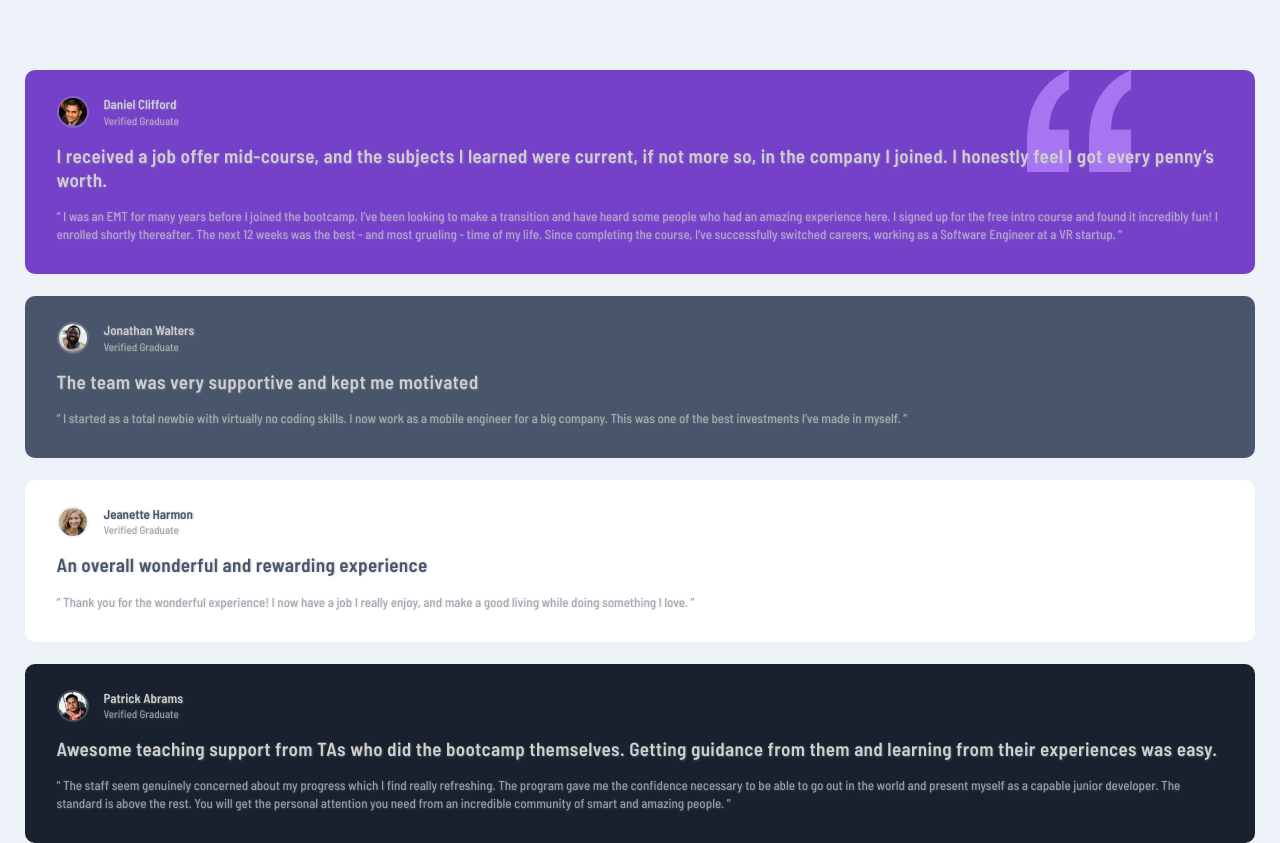
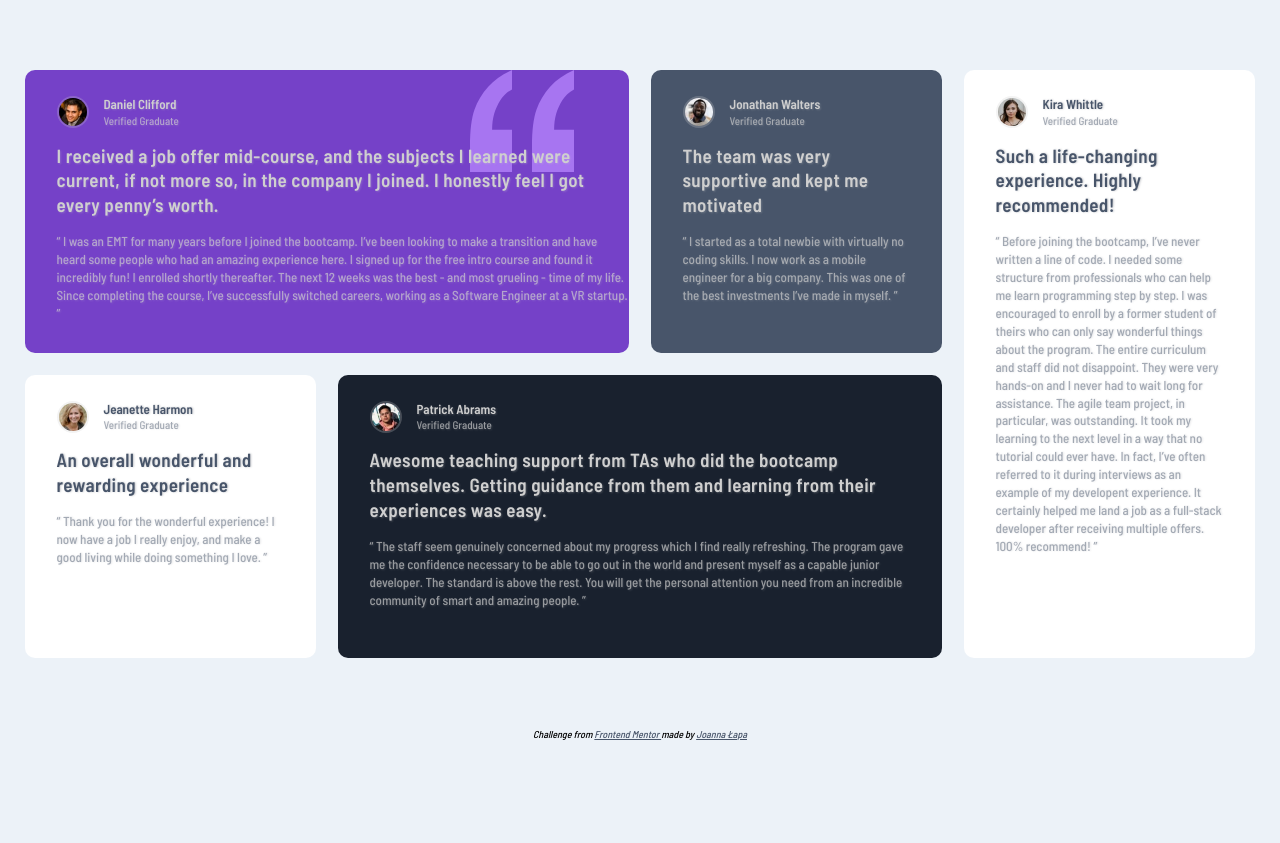
Before and after one commit to JoannaLapa/testimonials-grid-section-main, a website: page index.html in a window 1280 px wide. Shown: the top 843 px of the page. After the commit the page ends 800 px from the top, so only its background shows below. Drawn offline with Linux system fonts and the light colour scheme; files whose address does not match are found by name.

Commit message:
grid layout for tablet and desktop - framework finished

```diff
--- a/index.html
+++ b/index.html
@@ -17,7 +17,7 @@
   <main>
     <div class="wrapper">
 
-      <article class="article article--moderate-violet">
+      <article class="article article--moderate-violet grid--violet">
 
         <div class="article__box">
           <img class="article__img" src="src/img/image-daniel.jpg" alt="The photo of Daniel Clifford">
@@ -39,7 +39,7 @@
 
       </article>
 
-      <article class="article article--very-dark-grayish-blue">
+      <article class="article article--very-dark-grayish-blue grid--grey">
 
         <div class="article__box">
           <img class="article__img" src="src/img/image-jonathan.jpg" alt="The photo of Jonathan Walters">
@@ -56,7 +56,7 @@
 
       </article>
 
-      <article class="article article--white">
+      <article class="article article--white grid--white">
 
         <div class="article__box">
           <img class="article__img" src="src/img/image-jeanette.jpg" alt="The photo of Jeanette Harmon">
@@ -73,7 +73,7 @@
           while doing something I love. ”</p>
       </article>
 
-      <article class="article article--very-dark-blackish-blue">
+      <article class="article article--very-dark-blackish-blue grid--black">
 
         <div class="article__box">
           <img class="article__img" src="src/img/image-patrick.jpg" alt="The photo of Patrick Abrams">
@@ -94,7 +94,7 @@
 
       </article>
 
-      <article class="article article--white">
+      <article class="article article--white grid--white-longer">
 
         <div class="article__box">
           <img class="article__img" src="src/img/image-kira.jpg" alt="The photo of Kira Whittle">
--- a/src/sass/layout/_articles.scss
+++ b/src/sass/layout/_articles.scss
@@ -1,9 +1,16 @@
 @use 'abstracts/variables' as v;
+@use 'abstracts/breakpoints' as b;
 .wrapper {
 	display: grid;
 	gap: 2.2rem;
 
 	padding: 7rem 2.5rem;
+
+	@include b.respond-to('small') {
+		grid-template-columns: repeat(4, 1fr);
+		grid-template-rows: repeat(2, 1fr);
+		grid-template-areas: 'a a b c' 'd e e c';
+	}
 }
 
 .article {
@@ -12,7 +19,7 @@
 	gap: 1.55rem;
 
 	padding: 2.6rem 0 3rem 3.15rem;
-// margin-right: 1.4rem;
+
 	border-radius: 1rem;
 
 	&__box {
@@ -54,3 +61,25 @@
 		padding-right: 3.2rem;
 	}
 }
+
+@include b.respond-to('small') {
+	.grid--violet {
+		grid-area: a;
+	}
+
+	.grid--grey {
+		grid-area: b;
+	}
+
+	.grid--white {
+		grid-area: d;
+	}
+
+	.grid--black {
+		grid-area: e;
+	}
+
+	.grid--white-longer {
+		grid-area: c;
+	}
+}
--- a/src/sass/layout/_footer.scss
+++ b/src/sass/layout/_footer.scss
@@ -0,0 +1,3 @@
+.footer__wrapper{
+    padding-bottom: 1rem;
+}
```
Also changed, not shown: dist/css/main.min.css, 1 other file. Lines whose indentation alone changed are shown as unchanged.
